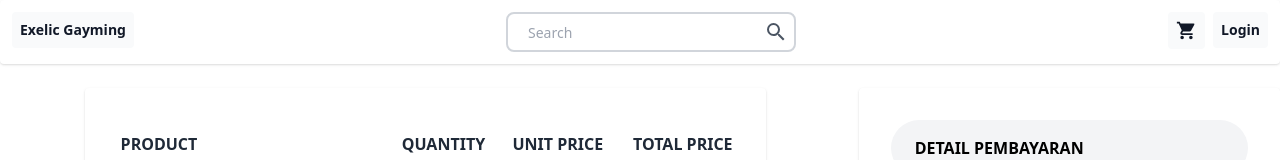
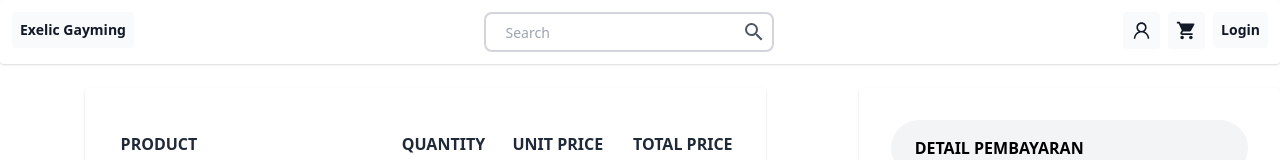
Before and after one commit to damarsimple/exelick-next, a Next.js app: page /checkout in a window 1280 px wide. Shown: the top 160 px of the page. Built offline with nearby package versions, Linux system fonts and the light colour scheme.

Commit message:
fix : outline user

```diff
--- a/components/AppContainer.tsx
+++ b/components/AppContainer.tsx
@@ -2,6 +2,7 @@ import React from "react";
 import Head from "next/head";
 import Link from "next/link";
 import { MdSearch, MdShoppingCart } from "react-icons/md";
+import { AiOutlineUser } from "react-icons/ai";
 
 type Except = "navbar";
 
@@ -52,6 +53,13 @@ export default function AppContainer({
               </button>
             </div>
             <div className="flex gap-2">
+              <Link href="/dashboard">
+                <a>
+                  <button className="p-2 bg-gray-50 hover:bg-gray-200 text-sm text-gray-900 font-semibold rounded">
+                    <AiOutlineUser size="1.5em" />
+                  </button>
+                </a>
+              </Link>
               <Link href="/checkout">
                 <a>
                   <button className="p-2 bg-gray-50 hover:bg-gray-200 text-sm text-gray-900 font-semibold rounded">
```
